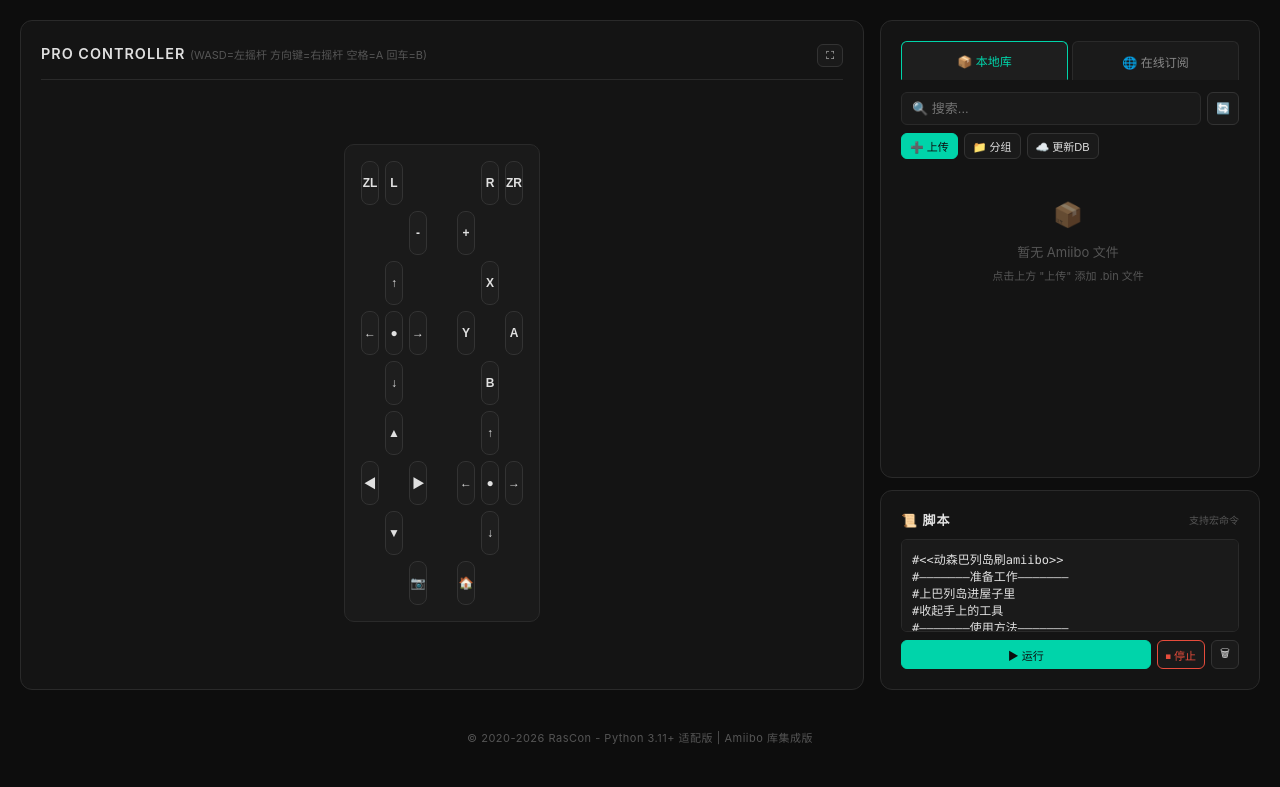
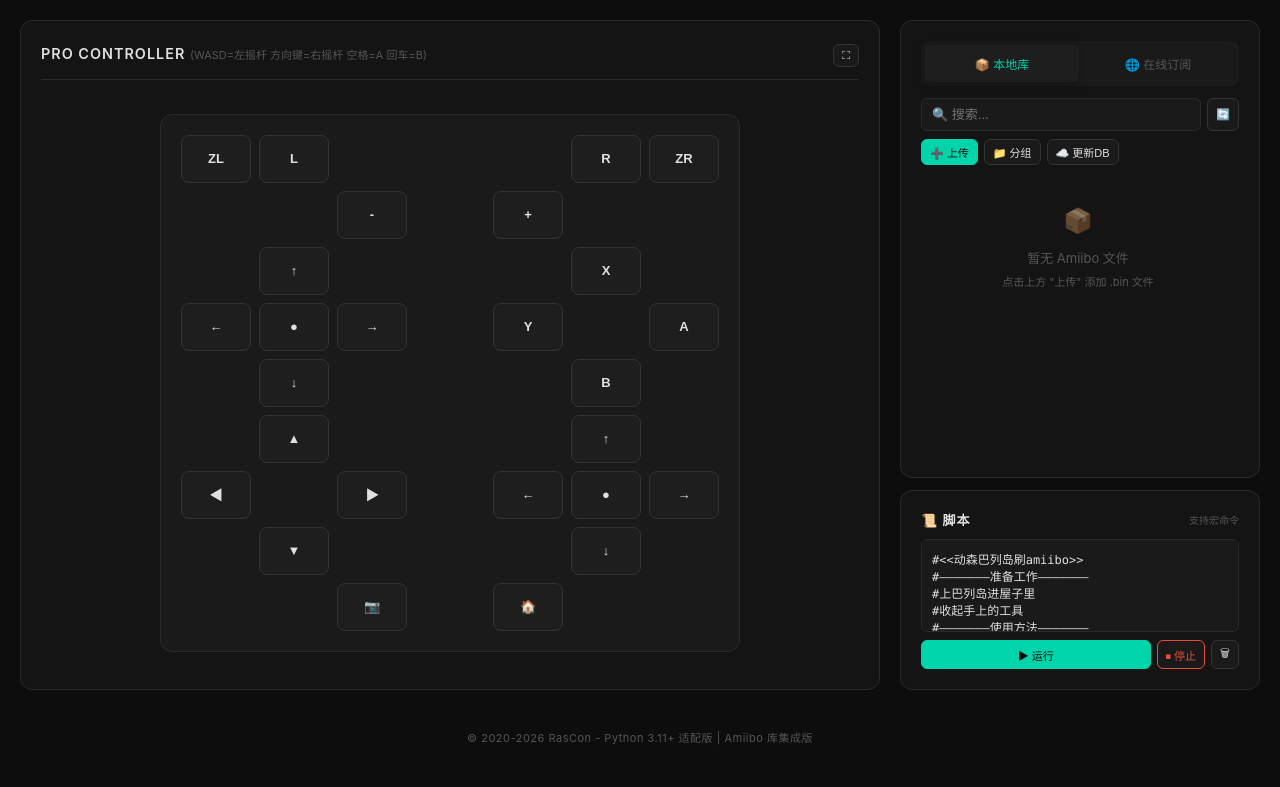
Before and after one commit to WenqiOfficial/RasCon_NS_Pro, a Flask app: page / in a window 1280 px wide. Shown: the part 94-881 px from the top of the page. Run offline with Flask 2, Linux system fonts and the light colour scheme; data that the repository does not hold is empty.

Commit message:
connection

```diff
--- a/templates/index.html
+++ b/templates/index.html
@@ -92,8 +92,8 @@
         /* 主布局 - 桌面：控制器左侧(宽)，侧边栏右侧(窄) */
         .main-content {
             display: grid;
-            grid-template-columns: 1fr 380px;
-            gap: 16px;
+            grid-template-columns: 1fr 360px;
+            gap: 20px;
             height: calc(100vh - 130px);
             min-height: 500px;
         }
@@ -111,6 +111,7 @@
             gap: 12px;
             height: 100%;
             min-height: 0;
+            overflow: hidden;
         }
 
         /* 响应式 - 竖屏/移动端：控制器 -> Amiibo -> 脚本 */
@@ -121,7 +122,7 @@
             }
             .left-section {
                 height: auto;
-                min-height: 400px;
+                min-height: auto;
             }
             .right-section {
                 height: auto;
@@ -130,22 +131,22 @@
                 min-height: 350px;
             }
             .sidebar-panel-script {
-                order: 10; /* 竖屏时脚本放最后 */
-            }
-        }
-
-        /* 控制器容器 */
+                order: 10;
+            }
+            .controller-grid {
+                width: 100%;
+                max-width: 500px;
+            }
+        }
+
+        /* 控制器容器 - 响应式 */
         .controller-grid-container {
             display: flex;
             align-items: center;
             justify-content: center;
             flex: 1;
-            min-height: 350px;
-            padding: 10px;
-        }
-
-        .controller-grid {
-            margin: 0 auto;
+            padding: 20px;
+            overflow: auto;
         }
 
         /* 控制器面板 */
@@ -153,6 +154,7 @@
             display: flex;
             flex-direction: column;
             height: 100%;
+            flex: 1;
         }
 
         /* 全屏模式 */
@@ -307,26 +309,28 @@
             color: white;
         }
 
-        /* 控制器网格 */
+        /* 控制器网格 - 响应式 */
         .controller-grid {
             display: grid;
-            grid-template-columns: repeat(7, 1fr);
-            gap: 6px;
-            padding: 16px;
+            grid-template-columns: repeat(7, minmax(40px, 70px));
+            gap: 8px;
+            padding: 20px;
             background: var(--bg-tertiary);
             border: 1px solid var(--border-color);
-            border-radius: 10px;
+            border-radius: 12px;
+            width: fit-content;
         }
 
         .controller-grid button {
             width: 100%;
-            height: 44px;
+            min-width: 40px;
+            height: 48px;
             border: 1px solid var(--border-accent);
             border-radius: 8px;
             font-weight: 600;
             cursor: pointer;
             transition: all 0.15s ease;
-            font-size: 12px;
+            font-size: 13px;
             background: var(--bg-card);
             color: var(--text-primary);
         }
@@ -650,32 +654,38 @@
             opacity: 0.7;
         }
 
-        /* Amiibo 标签页 */
+        /* Amiibo 标签页 - 现代风格 */
         .amiibo-tabs {
             display: flex;
-            gap: 4px;
+            gap: 2px;
             margin-bottom: 12px;
+            background: var(--bg-tertiary);
+            padding: 4px;
+            border-radius: 8px;
         }
 
         .amiibo-tabs button {
             flex: 1;
-            padding: 10px;
-            border: 1px solid var(--border-color);
-            border-radius: 6px 6px 0 0;
-            background: var(--bg-tertiary);
-            color: var(--text-secondary);
+            padding: 10px 16px;
+            border: none;
+            border-radius: 6px;
+            background: transparent;
+            color: var(--text-muted);
             cursor: pointer;
             font-size: 12px;
             font-weight: 500;
-            transition: all 0.2s;
-            border-bottom: none;
+            transition: all 0.2s ease;
+        }
+
+        .amiibo-tabs button:hover {
+            color: var(--text-secondary);
+            background: rgba(255,255,255,0.03);
         }
 
         .amiibo-tabs button.active {
             background: var(--bg-card);
             color: var(--accent-primary);
-            border-color: var(--accent-primary);
-            border-bottom: 1px solid var(--bg-card);
+            box-shadow: 0 2px 8px rgba(0,0,0,0.2);
         }
 
         /* Amiibo 搜索栏 */
```
Also changed, not shown: command.py (+21 -0 lines).
